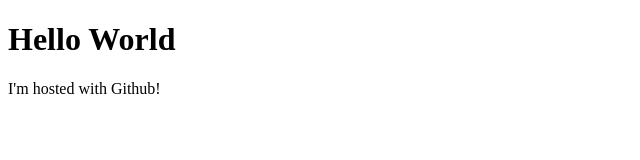
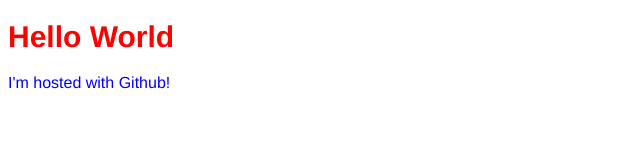
Before and after one commit to jayakusre/git_practice, a plain HTML site: page index.html in a window 1280 px wide. Shown: the whole page, without its empty margins (0-640 px from the left). Drawn offline with Linux system fonts and the light colour scheme.

Commit message:
Second commit

```diff
--- a/index.html
+++ b/index.html
@@ -3,6 +3,7 @@
   <head>
     <meta charset="utf-8">
     <title></title>
+    <link href="./resources/css/style.css" type="text/css" rel="stylesheet"/>
   </head>
   <body>
     <h1>Hello World</h1>
--- /dev/null
+++ b/resources/css/style.css
@@ -0,0 +1,9 @@
+h1{
+  color:red;
+  font-family: helvetica;
+  font-size:30px;
+}
+p{
+  color:blue;
+  font-family: helvetica;
+}
```
